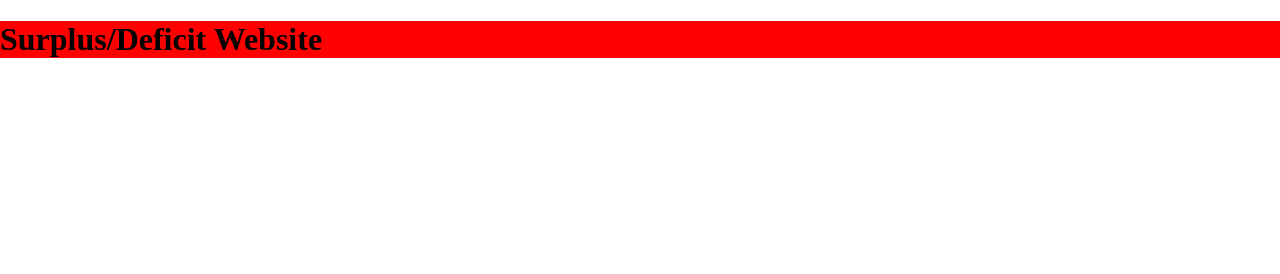
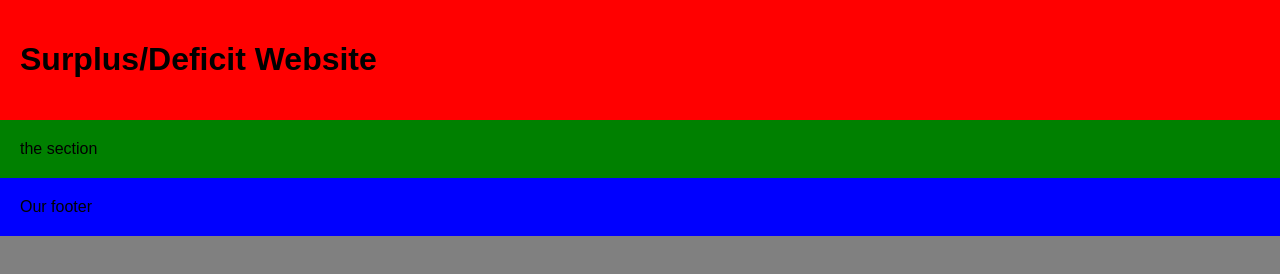
Before and after one commit to CameronR2802/Set-Hacks-CropCycle, a plain HTML site: page home.html in a window 1280 px wide. Drawn offline with Linux system fonts and the light colour scheme.

Commit message:
added basic style

```diff
--- a/home.html
+++ b/home.html
@@ -12,5 +12,13 @@
         <h1>Surplus/Deficit Website</h1>
     </header>
 
+    <section>
+        the section
+    </section>
+
+    <footer>
+        Our footer
+    </footer>
+
 </body>
 </html>
--- a/style.css
+++ b/style.css
@@ -1,8 +1,23 @@
 
 body{
-    margin: 0;
+    margin: 0px;
+    padding: 0px;
+    background-color: grey;
+    font-family: Arial, Helvetica, sans-serif;
 }
 
 header{
     background-color: red;
+    background-size: auto;
+    padding: 20px;
 }
+
+section{
+    background-color: green;
+    padding: 20px;
+}
+
+footer{
+    background-color: blue;
+    padding: 20px;
+}
```
